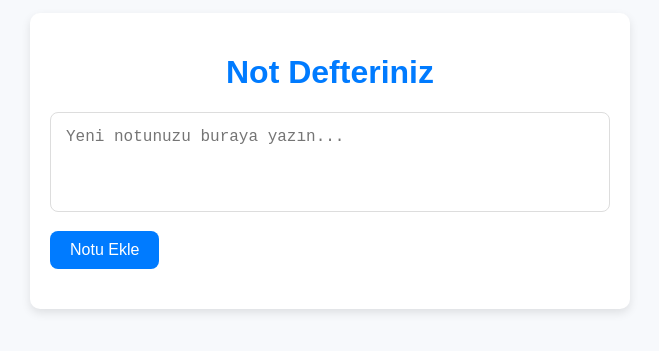
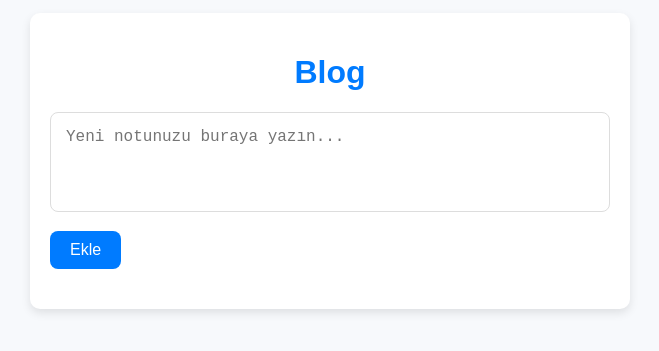
Before and after one commit to Batturry/Sami-Bartu-9-C-855, a plain HTML site: page index.html in a window 1280 px wide. Shown: the part 239-590 px from the top of the page, without its empty margins (310-969 px from the left). Drawn offline with Linux system fonts and the light colour scheme.

Commit message:
Add files via upload

```diff
--- a/index.html
+++ b/index.html
@@ -126,9 +126,9 @@
 </head>
 <body>
     <div class="container">
-        <h1>Not Defteriniz</h1>
+        <h1>Blog</h1>
         <textarea id="notInput" placeholder="Yeni notunuzu buraya yazın..."></textarea>
-        <button onclick="ekle()">Notu Ekle</button>
+        <button onclick="ekle()">Ekle</button>
         <ul id="notList"></ul>
     </div>
 
```
